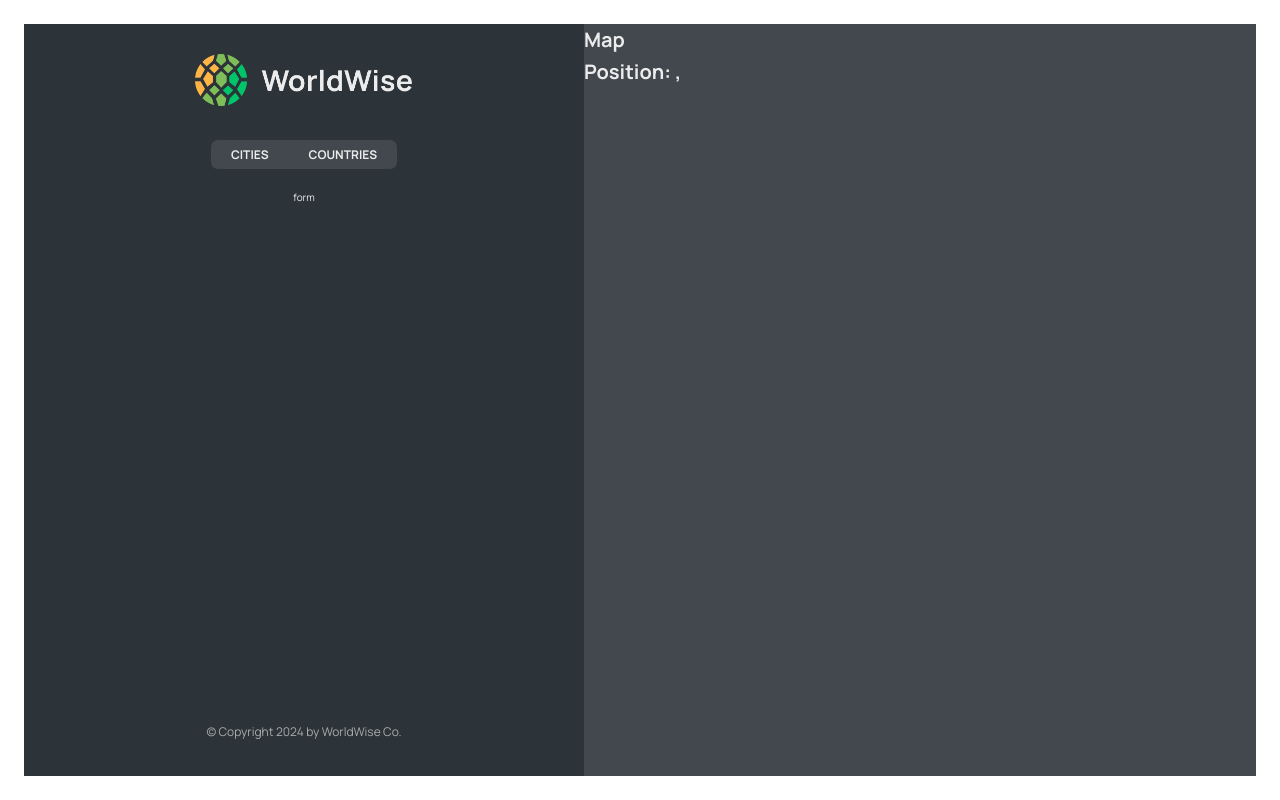
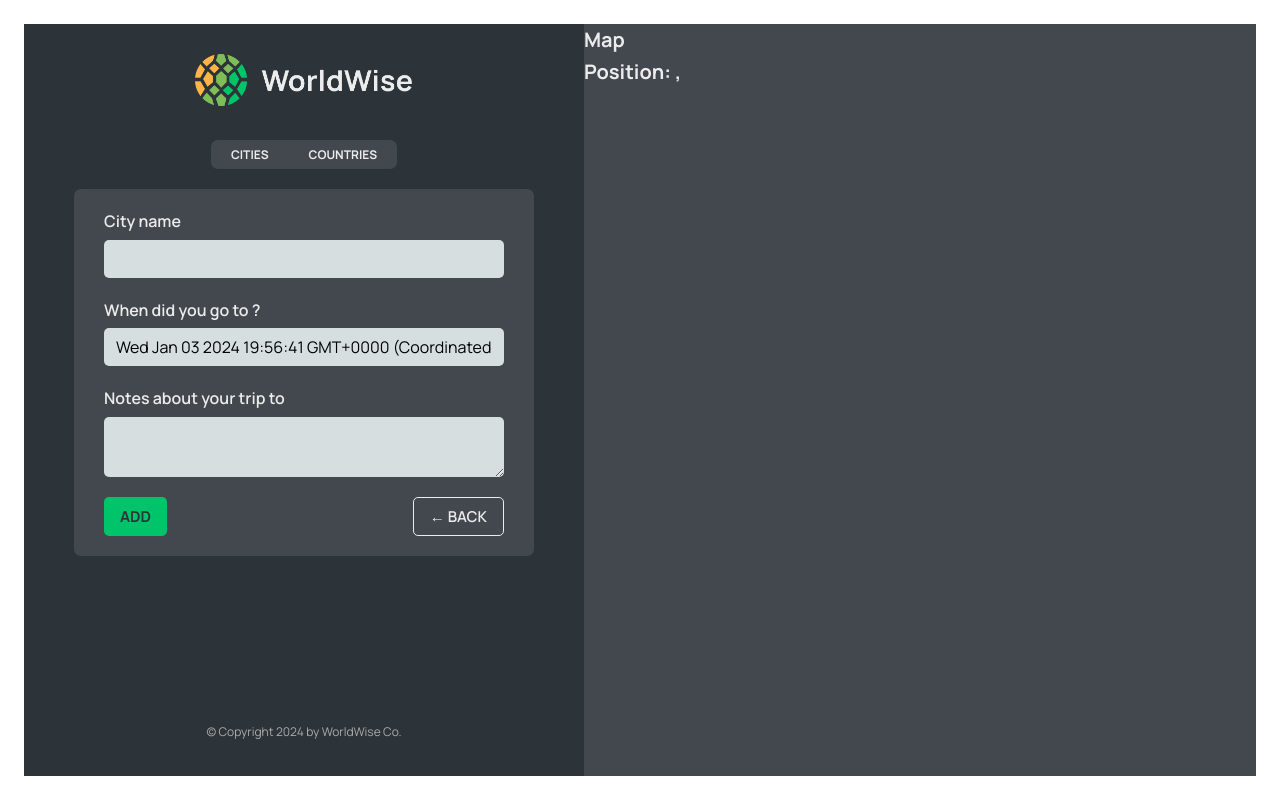
Before and after one commit to wbdvlpmnt/React_worldwise, a React (Vite) app: page /app/form in a window 1280 px wide. Built offline with nearby package versions, Linux system fonts and the light colour scheme; data requests are answered from the project's data file.

Commit message:
programmatic navigation

```diff
--- a/src/App.jsx
+++ b/src/App.jsx
@@ -9,6 +9,7 @@
 import { useEffect, useState } from "react";
 import CountryList from "./components/CountryList";
 import City from "./components/City";
+import Form from "./components/Form";
 
 const BASE_URL = "http://localhost:9000";
 export default function App() {
@@ -50,7 +51,7 @@
             path="countries"
             element={<CountryList cities={cities} isLoading={isLoading} />}
           />
-          <Route path="form" element={<p>form</p>} />
+          <Route path="form" element={<Form />} />
         </Route>
         <Route path="login" element={<Login />} />
         <Route path="*" element={<PageNotFound />} />
--- /dev/null
+++ b/src/components/Button.jsx
@@ -0,0 +1,9 @@
+import styles from "./Button.module.css";
+
+export default function Button({ children, onClick, type }) {
+  return (
+    <button onClick={onClick} className={`${styles.btn} ${styles[type]}`}>
+      {children}
+    </button>
+  );
+}
--- a/src/components/CountryList.jsx
+++ b/src/components/CountryList.jsx
@@ -23,7 +23,7 @@
   return (
     <ul className={styles.countriesList}>
       {countries.map((country) => {
-        return <CountryItem country={country} />;
+        return <CountryItem country={country} key={country.country} />;
       })}
     </ul>
   );
--- a/src/components/Form.jsx
+++ b/src/components/Form.jsx
@@ -3,6 +3,8 @@
 import { useState } from "react";
 
 import styles from "./Form.module.css";
+import Button from "./Button";
+import { useNavigate } from "react-router-dom";
 
 export function convertToEmoji(countryCode) {
   const codePoints = countryCode
@@ -13,8 +15,9 @@
 }
 
 function Form() {
+  const navigate = useNavigate();
   const [cityName, setCityName] = useState("");
-  const [country, setCountry] = useState("");
+  // const [country, setCountry] = useState("");
   const [date, setDate] = useState(new Date());
   const [notes, setNotes] = useState("");
 
@@ -49,8 +52,16 @@
       </div>
 
       <div className={styles.buttons}>
-        <button>Add</button>
-        <button>&larr; Back</button>
+        <Button type="primary">Add</Button>
+        <Button
+          type="back"
+          onClick={(e) => {
+            e.preventDefault();
+            navigate(-1);
+          }}
+        >
+          &larr; Back
+        </Button>
       </div>
     </form>
   );
--- a/src/components/Map.jsx
+++ b/src/components/Map.jsx
@@ -1,14 +1,15 @@
-import { useSearchParams } from "react-router-dom";
+import { useSearchParams, useNavigate } from "react-router-dom";
 import styles from "./Map.module.css";
 
 export default function Map() {
+  const navigate = useNavigate();
   const [searchParams, setSearchParams] = useSearchParams();
 
   const lat = searchParams.get("lat");
   const lng = searchParams.get("lng");
 
   return (
-    <div className={styles.mapContainer}>
+    <div className={styles.mapContainer} onClick={() => navigate("form")}>
       <h1>Map</h1>
       <h1>
         Position: {lat}, {lng}
```
